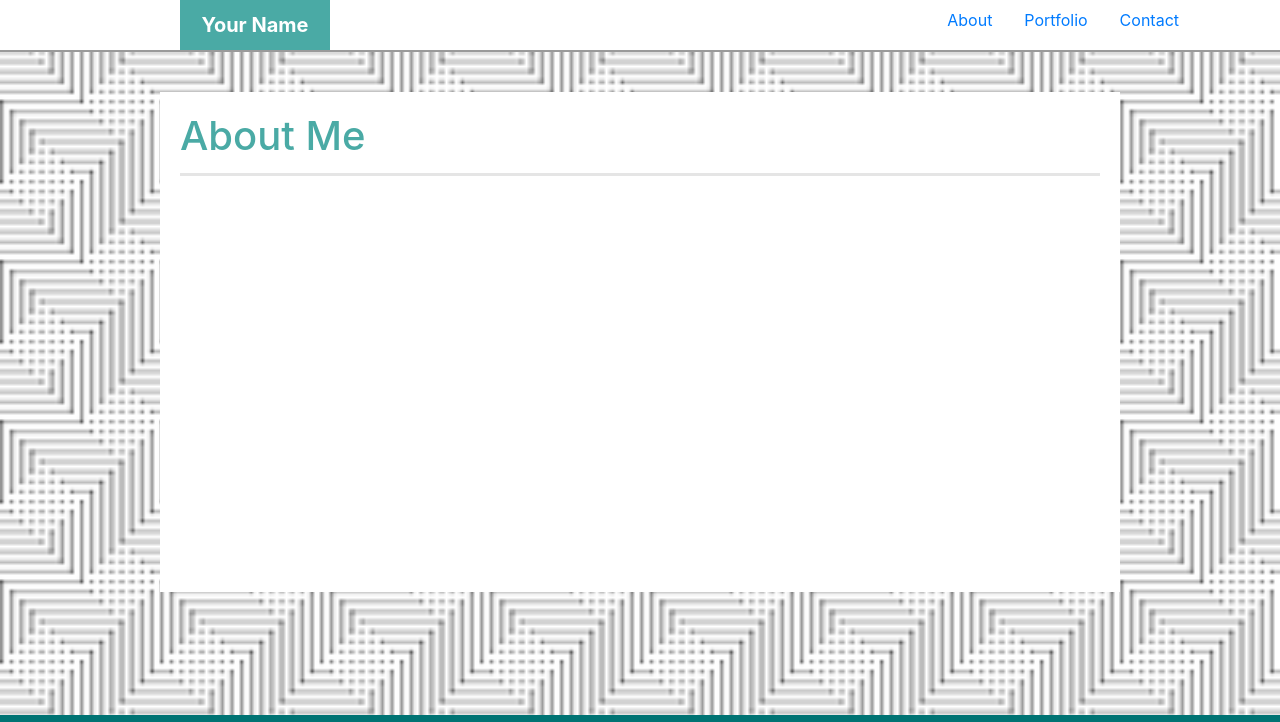
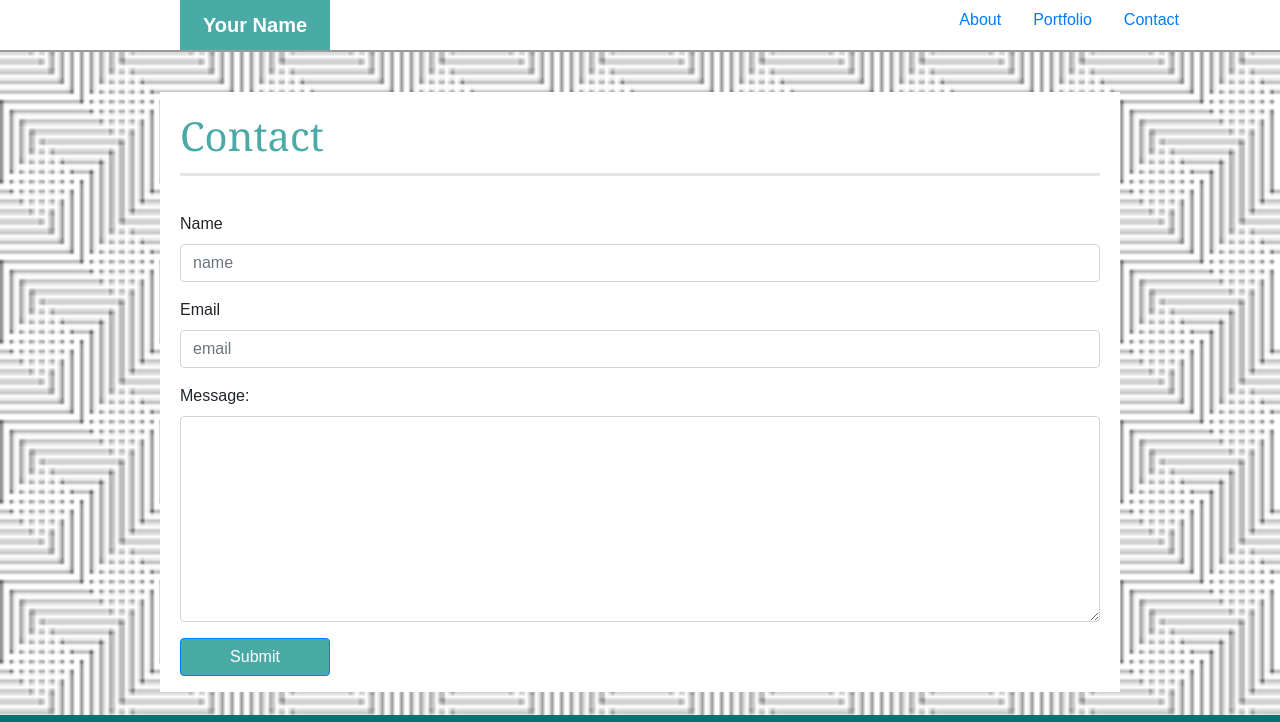
Before and after one commit to kurtisp2019/Bootstrap-Portfolio, a plain HTML site: page contact.html in a window 1280 px wide. Shown: the top 722 px of the page. Drawn offline with nearby package versions, Linux system fonts and the light colour scheme.

```diff
--- a/assets/css/styles.css
+++ b/assets/css/styles.css
@@ -4,7 +4,12 @@ Style sheet for Bootstrap portfolio
 
 */
 
+* {
+    font-family: 'Arial', 'Helvetica Neue', Helvetica, sans-serif;
+}
+
 h1 {
+    font-family: 'Georgia', Times, Times New Roman, serif;
     text-align: left;
     padding-left:20px;
     padding-top:20px;
--- a/contact.html
+++ b/contact.html
@@ -13,6 +13,7 @@
 <!------------------------------------------------------------------->
 <!--head-->
 <!------------------------------------------------------------------->
+
 <head>
     <meta charset="UTF-8">
     <meta name="viewport" content="width=device-width, initial-scale=1.0">
@@ -81,6 +82,7 @@
 <!------------------------------------------------------------------->
 <!--body-->
 <!------------------------------------------------------------------->
+
 <body>
 
 
@@ -93,12 +95,12 @@
         <!--Main Content-->
         <!------------------------------------------------------------------->
 
-        <div class="mainContentBlock">
+        <div class="mainContentBlock" style="height:600px">
             <!------------------------------------------------------------------->
             <!--Title-->
             <!------------------------------------------------------------------->
             <div style="height: 45px">
-                <h1>About Me</h1>
+                <h1>Contact</h1>
             </div>
             <div style="padding:20px">
                 <hr style="border-width:3px">
@@ -106,30 +108,32 @@
 
 
             <!------------------------------------------------------------------->
-            <!--About Me Block-->
+            <!--Contact Block-->
             <!------------------------------------------------------------------->
 
+            <form style="margin-left: 20px; margin-right:20px">
 
+                <!--Name-->
+                <div class="form-group">
+                    <label for="inputName">Name</label>
+                    <input type="text" class="form-control" id="inputName" placeholder="name">
+                </div>
 
-            <!------------------------------------------------------------------->
-            <!--Image-->
-            <!------------------------------------------------------------------->
-            <!-- <img src="" style="float:left; width: 150px; height:150px; margin:20px">
-            <p style="margin-left:20px; margin-right:20px">Lorem ipsum, dolor sit amet consectetur adipisicing elit.
-                Doloribus rem eveniet corrupti nam voluptas,
-                pariatur itaque exercitationem beatae nesciunt, et <br><br> maxime deleniti sed laborum. Nesciunt porro
-                asperiores
-                consectetur a voluptas. Lorem ipsum dolor sit amet consectetur adipisicing elit. Praesentium vero sunt
-                rem
-                consequuntur odio ab doloribus aspernatur<br><br> adipisci dolorem natus vitae, non, sint possimus
-                quibusdam porro molestiae
-                quae voluptatibus labore! Lorem ipsum dolor sit amet consectetur adipisicing elit. Repellendus
-                accusantium beatae Lorem ipsum, dolor sit amet consectetur adipisicing elit. Alias corporis suscipit
-                nemo voluptates, dolores nobis <br><br>temporibus optio, sint aperiam at rerum dignissimos labore mollitia harum laborum inventore dolorum quis quisquam.
-                vero facilis dignissimos maxime laudantium ea exercitationem natus ratione tempore accusamus officia
-                aliquid non
-                √libero provident, veniam odio numquam.</p> -->
+                <!--Email-->
+                <div class="form-group">
+                    <label for="inputEmail">Email</label>
+                    <input type="email" class="form-control" id="inputEmail" placeholder="email">
+                </div>
 
+                <!--Message-->
+                <div class="form-group">
+                    <label for="messageTextArea">Message:</label>
+                    <textarea class="form-control" rows="8" id="messageTextArea"></textarea>
+                  </div>
+
+                <!--Submit button-->
+                <button type="submit" class="btn btn-primary" style="background: #4aaaa5; width: 150px">Submit</button>
+            </form>
 
         </div>
 
@@ -145,7 +149,8 @@
 <!------------------------------------------------------------------->
 <footer class="fixed-bottom">
     <hr style="border-width:10px; margin-bottom: 0px; background:teal">
-    <div class="footer-copyright text-center py-3" style="height:75px; background:#666666; color: white">Copyright &#9400
+    <div class="footer-copyright text-center py-3" style="height:75px; background:#666666; color: white">Copyright
+        &#9400
     </div>
 </footer>
 
```
Lines whose indentation alone changed are shown as unchanged.
